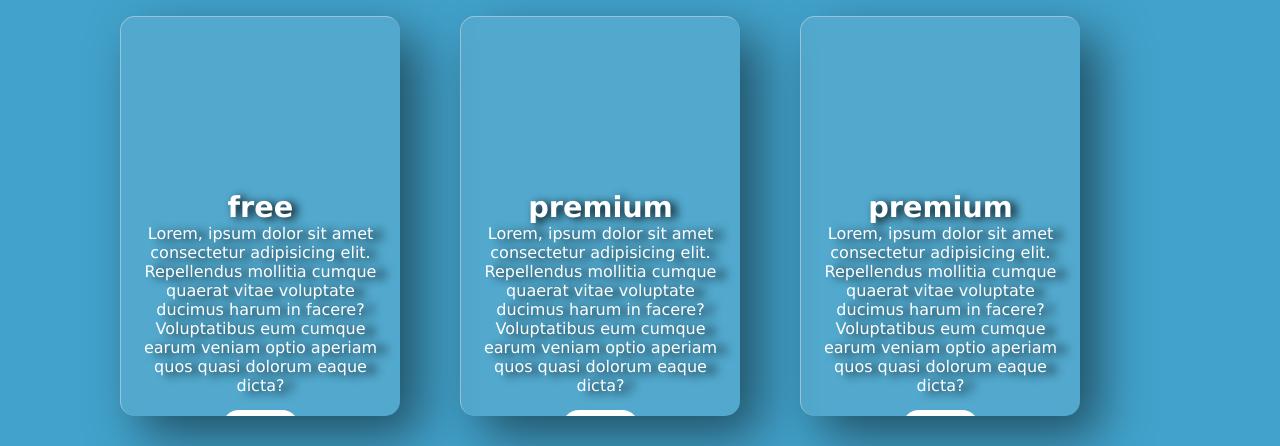
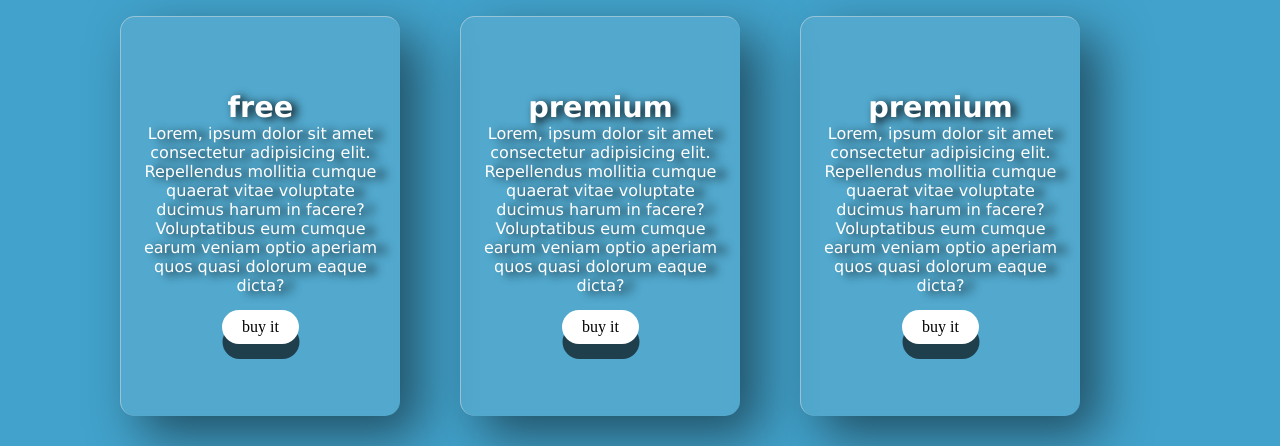
Before and after one commit to wrapfr33kzz/Whatsfelix-service, a plain HTML site: page index.html in a window 1280 px wide. Shown: the part 408-854 px from the top of the page. Drawn offline with nearby package versions, Linux system fonts and the light colour scheme.

Commit message:
Update style.css

```diff
--- a/style.css
+++ b/style.css
@@ -115,7 +115,7 @@ body{
 {
     padding: 20px;
     text-align: center;
-    transform: translateY(100px);
+
     opacity: 1;
     transform: 0.5s;
 
```
